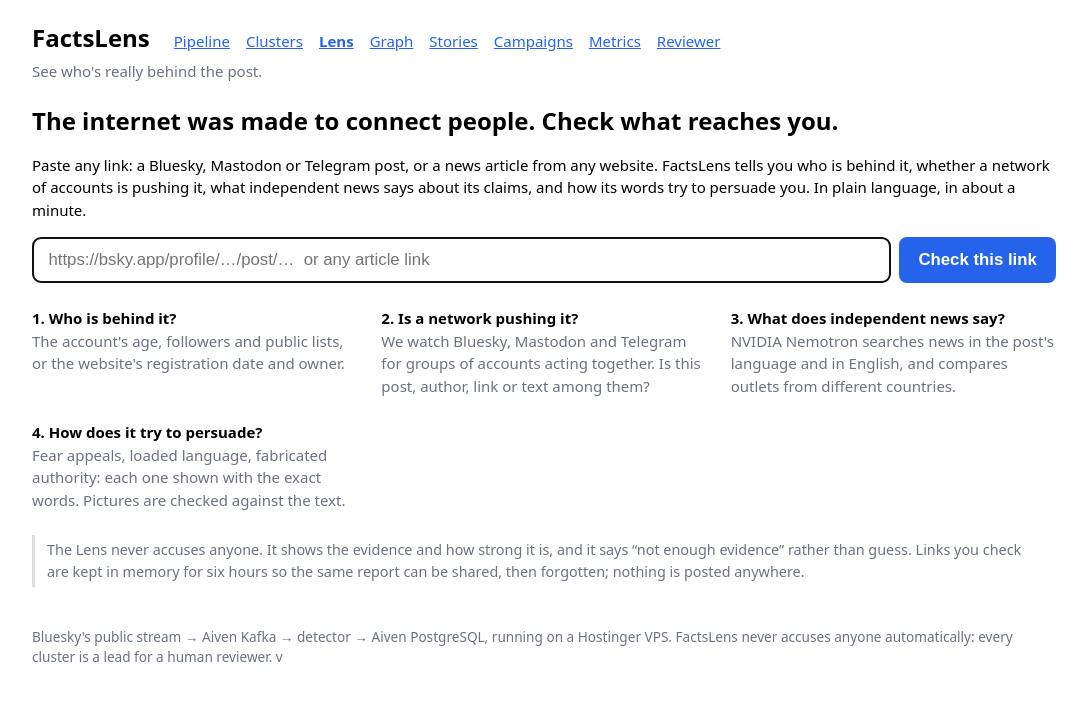
After one commit to SebastiaanVryens/Junction2026, a FastAPI app: template src/factslens/api/templates/lens.html in a window 1280 px wide. The commit adds this page. Shown: the top 701 px of the page, without its empty margins (96-1183 px from the left). Run offline with FastAPI, Linux system fonts and the light colour scheme; the template is opened without the code that fills it, so the values that code supplies are empty; parts of the project's set-up code (start-up, migrations or seed data) failed here and were passed over; some libraries are stand-ins or nearby versions.

Commit message:
The Lens on the website: paste a link, watch the steps, read the report
Public /lens page. Looks the link up in the last 72 hours of our network
(same post, author, link, website or similar text), with each group's
tier, Nemotron verdict, campaign and contested stories. Jobs run in the
background and live in memory for 6 hours; 6 checks per visitor per
10 minutes and 60 per hour overall.

```diff
--- a/src/factslens/api/app.py
+++ b/src/factslens/api/app.py
@@ -13,6 +13,7 @@ import asyncio
 import hashlib
 import hmac
 import logging
+import secrets
 import time
 from collections import OrderedDict
 from collections.abc import AsyncIterator
@@ -55,6 +56,10 @@ CAMPAIGN_KINDS = {
     "unclear": "Unclear",
 }
 NETWORK_SERVER_MIN_LISTED = 10  # 'network server': IFTAS lists at least this many accounts there
+MAX_LENS_JOBS = 300  # in memory only, like translations
+LENS_PER_VISITOR = (6, 600.0)  # checks per visitor per 10 minutes
+LENS_PER_HOUR = 60  # all visitors together
+LENS_CACHE_SECONDS = 6 * 3600
 MAX_TRANSLATIONS = 5000  # kept in memory only; never written to the database
 WINDOW_HOURS = 24
 
@@ -202,6 +207,14 @@ def story_links(rows: list[dict[str, Any]], cluster_id: str) -> list[dict[str, A
     return links
 
 
+LENS_LABELS = {
+    "no_concerns_found": "No concerns found",
+    "be_careful": "Be careful",
+    "likely_coordinated_or_misleading": "Likely coordinated or misleading",
+    "insufficient_evidence": "Not enough evidence to say",
+}
+
+
 def live_numbers(raw: dict[str, Any], lists: KnownLists) -> dict[str, Any]:
     """The pitch numbers, each with its unit: flagged = in a suspicious or watch cluster."""
     # Only servers where IFTAS documented many network accounts: big general servers (mastodon.social,
@@ -249,6 +262,8 @@ def create_app(
     @asynccontextmanager
     async def lifespan(app: FastAPI) -> AsyncIterator[None]:
         app.state.translations = OrderedDict()
+        app.state.lens_jobs = OrderedDict()
+        app.state.lens_visits = {}
         if repository is not None:
             app.state.lists = lists or KnownLists()
             app.state.repo = repository
@@ -495,6 +510,180 @@ def create_app(
             return RedirectResponse("/review", status_code=303)
         return await next_cluster_redirect(request, None, saved=None, sample=True)
 
+    # --- the Lens: paste any link -------------------------------------------------------------
+
+    def visitor(request: Request) -> str:
+        forwarded = request.headers.get("x-forwarded-for", "")
+        return forwarded.split(",")[0].strip() or (request.client.host if request.client else "unknown")
+
+    def allowed(request: Request) -> bool:
+        now = time.time()
+        visits: dict[str, list[float]] = request.app.state.lens_visits
+        limit, window = LENS_PER_VISITOR
+        mine = [t for t in visits.get(visitor(request), []) if now - t < window]
+        everyone = sum(1 for times in visits.values() for t in times if now - t < 3600)
+        if len(mine) >= limit or everyone >= LENS_PER_HOUR:
+            return False
+        visits[visitor(request)] = [*mine, now]
+        return True
+
+    async def run_lens(app_: FastAPI, job: dict[str, Any]) -> None:
+        from factslens.investigator import lens
+        from factslens.investigator.evidence import EvidenceGatherer
+
+        def step(index: int, state: str, detail: str = "") -> None:
+            job["steps"][index] |= {"state": state, "detail": detail}
+
+        r: Repository = app_.state.repo
+        lists: KnownLists = app_.state.lists
+        gatherer = EvidenceGatherer()
+        try:
+            step(0, "running")
+            target = await asyncio.to_thread(lens.read_link, job["url"], gatherer, lists)
+            kind = {"bluesky": "Bluesky post", "mastodon": "Mastodon post", "telegram": "Telegram post",
+                    "article": "web article"}[target.kind]  # fmt: skip
+            step(0, "done", f"{kind} by {target.author}, {len(target.images)} picture(s)")
+            job["target"] = target.as_dict()
+
+            step(1, "running")
+            handle = target.profile.get("handle")
+            matches = {m["id"]: m | {"how": list(m["how"])} for m in await r.lens_matches(
+                target.post_id, target.author_id, target.match_links, target.match_domains, 72)}  # fmt: skip
+            matches |= similar_text(target.text, await r.text_clusters(72), matches)
+            for m in matches.values():
+                m["campaign"] = await r.campaign_for_cluster(m["id"])
+                m["stories"] = [{"id": s["id"], "title": s["title"], "status": s.get("story_status")}
+                                for s in await r.stories_for_cluster(m["id"])]  # fmt: skip
+            found = sorted(matches.values(), key=lambda m: -(m.get("score") or 0))[:8]
+            job["matches"] = found
+            step(1, "done", f"found in {len(found)} of our clusters" if found else "not found in our network")
+
+            step(2, "running")
+            if target.kind != "article" and handle:
+                channel = str(target.profile.get("channel") or "").lower()
+                reasons = {
+                    "on IFTAS's public list of suspected Portal Kombat accounts": lists.is_known_account(
+                        None, handle
+                    ),
+                    "on a Mastodon server on IFTAS's list": lists.on_listed_server(handle),
+                    "a channel the Pravda network republishes": channel in lists.pravda_channels,
+                }
+                target.profile["listed"] = ", ".join(reason for reason, hit in reasons.items() if hit)
+            facts = target.profile
+            detail = (
+                f"website registered {facts.get('registered') or 'unknown'}"
+                if target.kind == "article"
+                else f"account {facts.get('age_days', '?')} days old, {facts.get('followers', '?')} followers"
+                if target.kind != "telegram"
+                else "public Telegram channel"
+            )
+            step(2, "done", detail + (f"; {facts['listed']}" if facts.get("listed") else ""))
+
+            step(3, "running")
+            chat = app_.state.translator
+            if chat is None:
+                raise RuntimeError("Nemotron is not configured on this server")
+            images = [
+                d for d in [await asyncio.to_thread(gatherer.image_from_url, u) for u in target.images] if d
+            ]
+            pack = lens.build_pack(target, found, images)
+            result = await asyncio.to_thread(lens.examine, chat, gatherer, lists, pack)
+            if result.report is None:
+                raise RuntimeError(result.error or "no report")
+            job["report"] = result.report.model_dump()
+            job["news"], job["searches"], job["pages"] = result.news, result.searches, result.pages
+            job["calls"], job["seconds"], job["dropped"] = result.calls, result.seconds, result.dropped
+            step(3, "done", f"{result.calls} model calls, {len(result.searches)} news searches")
+            job["status"] = "done"
+        except lens.LensError as error:
+            job["status"], job["error"] = "failed", str(error)
+        except Exception as error:  # the visitor gets a plain message; details go to the log
+            log.warning("lens job failed", extra={"error": f"{type(error).__name__}: {error}"[:300]})
+            job["status"], job["error"] = (
+                "failed",
+                "Something went wrong while checking this link. Please try again.",
+            )
+        for s in job["steps"]:
+            if s["state"] == "running":
+                s["state"] = "failed"
+        gatherer.close()
+
+    def similar_text(text: str, clusters: list[dict[str, Any]], already: dict[str, Any]) -> dict[str, Any]:
+        from factslens.detector import text as textsim
+
+        normalised = textsim.normalise(text)
+        if not textsim.is_substantial(normalised):
+            return {}
+        mine = textsim.signature(normalised)
+        hits = {}
+        for c in clusters:
+            other = textsim.normalise(str(c["label"]))
+            if c["id"] in already or not textsim.is_substantial(other):
+                continue
+            share = textsim.similarity(mine, textsim.signature(other))
+            if share >= 0.6:
+                hits[c["id"]] = dict(c) | {"how": [f"similar text ({share:.0%})"]}
+        return dict(sorted(hits.items(), key=lambda kv: -(kv[1].get("score") or 0))[:5])
+
+    @app.get("/lens", response_class=HTMLResponse)
+    async def lens_page(request: Request) -> HTMLResponse:
+        return page(request, "lens.html", {"limited": request.query_params.get("limited") == "1"})
+
+    @app.post("/lens", response_model=None)
+    async def lens_start(request: Request) -> Response:
+        url = parse_qs((await request.body()).decode(errors="replace")).get("url", [""])[0].strip()
+        if not url:
+            return RedirectResponse("/lens", status_code=303)
+        jobs: OrderedDict[str, dict[str, Any]] = request.app.state.lens_jobs
+        for job_id, job in reversed(jobs.items()):  # the same link checked recently: show that report
+            if (
+                job["url"] == url
+                and job["status"] != "failed"
+                and time.time() - job["started"] < LENS_CACHE_SECONDS
+            ):
+                return RedirectResponse(f"/lens/{job_id}", status_code=303)
+        if not allowed(request):
+            return RedirectResponse("/lens?limited=1", status_code=303)
+        job_id = secrets.token_urlsafe(9)
+        names = [
+            "Reading the link",
+            "Checking our network: swarms, campaigns, contested stories",
+            "Checking the author or website",
+            "Nemotron: claims, independent news, persuasion, pictures",
+        ]
+        jobs[job_id] = {"id": job_id, "url": url, "started": time.time(), "status": "running", "error": None,
+                        "steps": [{"name": n, "state": "waiting", "detail": ""} for n in names]}  # fmt: skip
+        while len(jobs) > MAX_LENS_JOBS:
+            jobs.popitem(last=False)
+        task = asyncio.create_task(run_lens(request.app, jobs[job_id]))
+        request.app.state.lens_tasks = {*getattr(request.app.state, "lens_tasks", set()), task}
+        return RedirectResponse(f"/lens/{job_id}", status_code=303)
+
+    @app.get("/lens/{job_id}.json")
+    async def lens_status(request: Request, job_id: str) -> JSONResponse:
+        job = request.app.state.lens_jobs.get(job_id)
+        if job is None:
+            raise HTTPException(404)
+        return JSONResponse({"status": job["status"], "steps": job["steps"], "error": job["error"]})
+
+    @app.get("/lens/{job_id}", response_class=HTMLResponse)
+    async def lens_report(request: Request, job_id: str) -> HTMLResponse:
+        job = request.app.state.lens_jobs.get(job_id)
+        if job is None:
+            raise HTTPException(404)
+        target = job.get("target") or {}
+        pictures = [
+            {"kind": "image", "thumb": u, "full": u}
+            for u in target.get("images") or []
+            if u.startswith("https://")
+        ]
+        return page(
+            request,
+            "lens_report.html",
+            {"job": job, "target": target, "report": job.get("report") or {}, "pictures": pictures,
+             "matches": job.get("matches") or [], "labels": LENS_LABELS},
+        )  # fmt: skip
+
     @app.get("/graph", response_class=HTMLResponse)
     async def graph_page(request: Request) -> HTMLResponse:
         return page(
--- a/src/factslens/api/templates/base.html
+++ b/src/factslens/api/templates/base.html
@@ -58,6 +58,33 @@
     .media img { width: 96px; height: 96px; object-fit: cover; border-radius: .35rem;
                  border: 1px solid var(--line); filter: blur(14px); transition: filter .15s; }
     .media input:checked + img { filter: none; }
+    .lenshero h2 { font-size: 1.5rem; margin: .5rem 0; }
+    .lensform { display: flex; flex-wrap: wrap; gap: .5rem; margin: 1rem 0; }
+    .lensform input { flex: 1 1 20rem; font-size: 1.05rem; padding: .7rem .9rem; border: 2px solid #2563eb;
+                      border-radius: .5rem; min-width: 0; }
+    .lensform button { font-size: 1.05rem; padding: .7rem 1.2rem; border: 0; border-radius: .5rem;
+                       background: #2563eb; color: #fff; font-weight: 600; cursor: pointer; }
+    .lenssteps { margin: 1.5rem 0; }
+    .lensprogress li { margin: .4rem 0; }
+    .lensprogress .step-waiting { opacity: .45; }
+    .lensprogress .step-running b::after { content: " …"; animation: blink 1s infinite; }
+    .lensprogress .step-done b::before { content: "✓ "; color: var(--ok); }
+    .lensprogress .step-failed b::before { content: "✗ "; color: var(--bad); }
+    @keyframes blink { 50% { opacity: .2; } }
+    .wrapurl { overflow-wrap: anywhere; font-size: .85rem; }
+    .verdict { border-radius: .6rem; padding: .9rem 1.1rem; margin: .5rem 0 1rem; border: 1px solid var(--line); }
+    .verdict .headline { font-size: 1.15rem; margin: .4rem 0 0; }
+    .verdictlabel { font-weight: 700; font-size: 1.2rem; margin-right: .6rem; }
+    .verdict-no_concerns_found { background: #1a7f3718; } .verdict-no_concerns_found .verdictlabel { color: var(--ok); }
+    .verdict-be_careful { background: #b5470818; } .verdict-be_careful .verdictlabel { color: var(--warn); }
+    .verdict-likely_coordinated_or_misleading { background: #b4231818; }
+    .verdict-likely_coordinated_or_misleading .verdictlabel { color: var(--bad); }
+    .verdict-insufficient_evidence { background: var(--chip); }
+    .lenspost { border: 1px solid var(--line); border-radius: .5rem; padding: .75rem 1rem; }
+    .lenstext { white-space: pre-wrap; overflow-wrap: anywhere; margin: .4rem 0; }
+    .lensclaims li { margin-bottom: .6rem; }
+    .finding-debunked, .finding-real_event_distorted { background: #b4231822; color: var(--bad); }
+    .finding-confirmed_as_posted { background: #1a7f3722; color: var(--ok); }
   </style>
 </head>
 <body>
@@ -66,6 +93,7 @@
     <nav>
       <a href="/">Pipeline</a>
       <a href="/clusters">Clusters</a>
+      <a href="/lens"><b>Lens</b></a>
       <a href="/graph">Graph</a>
       <a href="/stories">Stories</a>
       <a href="/campaigns">Campaigns</a>
--- /dev/null
+++ b/src/factslens/api/templates/lens.html
@@ -0,0 +1,27 @@
+{% extends "base.html" %}
+{% block title %}The Lens · FactsLens{% endblock %}
+{% block content %}
+<section class="lenshero">
+  <h2>The internet was made to connect people. Check what reaches you.</h2>
+  <p>Paste any link: a Bluesky, Mastodon or Telegram post, or a news article from any website.
+     FactsLens tells you who is behind it, whether a network of accounts is pushing it, what independent
+     news says about its claims, and how its words try to persuade you. In plain language, in about a minute.</p>
+  <form method="post" action="/lens" class="lensform">
+    <input type="url" name="url" required autofocus placeholder="https://bsky.app/profile/…/post/…  or any article link"
+           aria-label="Link to check">
+    <button type="submit">Check this link</button>
+  </form>
+  {% if limited %}<p class="bad">You have checked many links in a short time. Please wait a few minutes and try again.</p>{% endif %}
+</section>
+
+<div class="cols lenssteps">
+  <div><b>1. Who is behind it?</b><br><span class="muted">The account's age, followers and public lists, or the website's registration date and owner.</span></div>
+  <div><b>2. Is a network pushing it?</b><br><span class="muted">We watch Bluesky, Mastodon and Telegram for groups of accounts acting together. Is this post, author, link or text among them?</span></div>
+  <div><b>3. What does independent news say?</b><br><span class="muted">NVIDIA Nemotron searches news in the post's language and in English, and compares outlets from different countries.</span></div>
+  <div><b>4. How does it try to persuade?</b><br><span class="muted">Fear appeals, loaded language, fabricated authority: each one shown with the exact words. Pictures are checked against the text.</span></div>
+</div>
+
+<p class="note">The Lens never accuses anyone. It shows the evidence and how strong it is, and it says
+“not enough evidence” rather than guess. Links you check are kept in memory for six hours so the same
+report can be shared, then forgotten; nothing is posted anywhere.</p>
+{% endblock %}
```
Also changed, not shown: src/factslens/api/repository.py (+47 -0 lines), src/factslens/api/templates/lens_report.html (added, +126 -0 lines), tests/test_api.py (+80 -0 lines).
